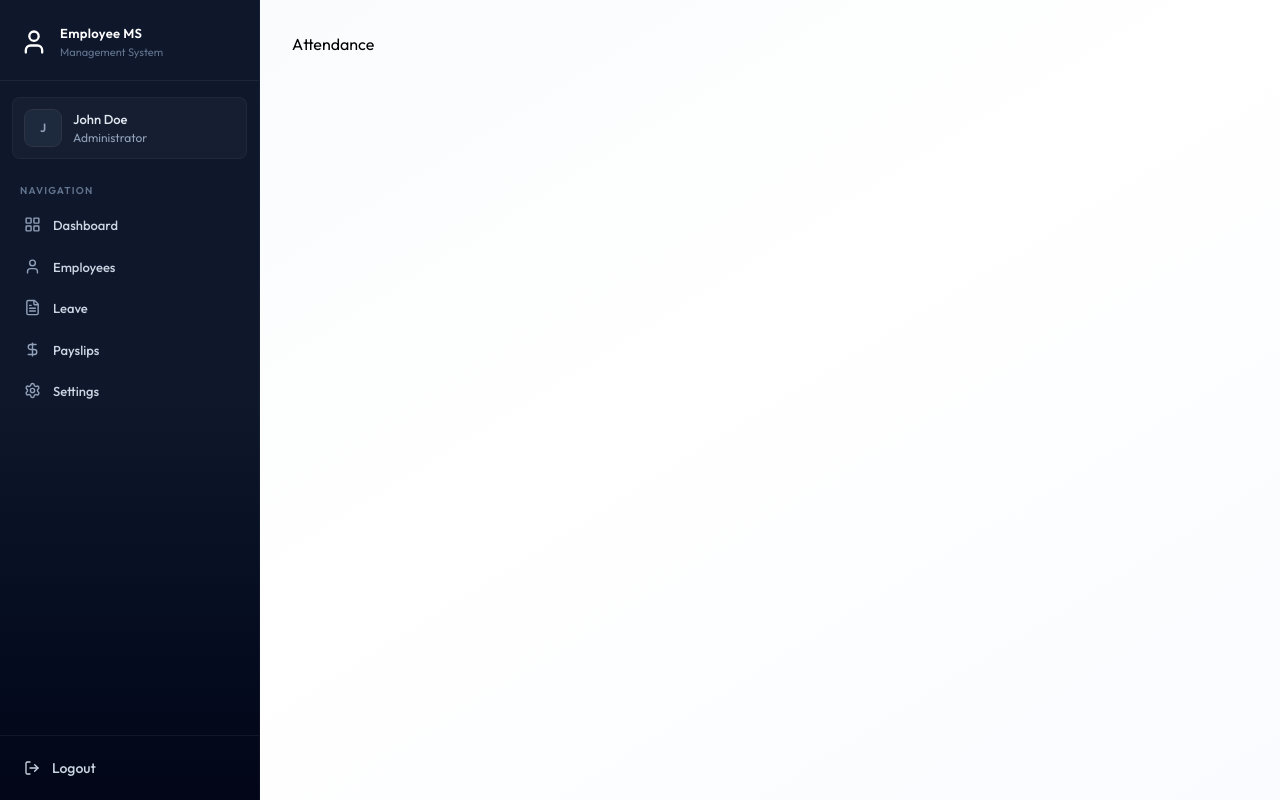
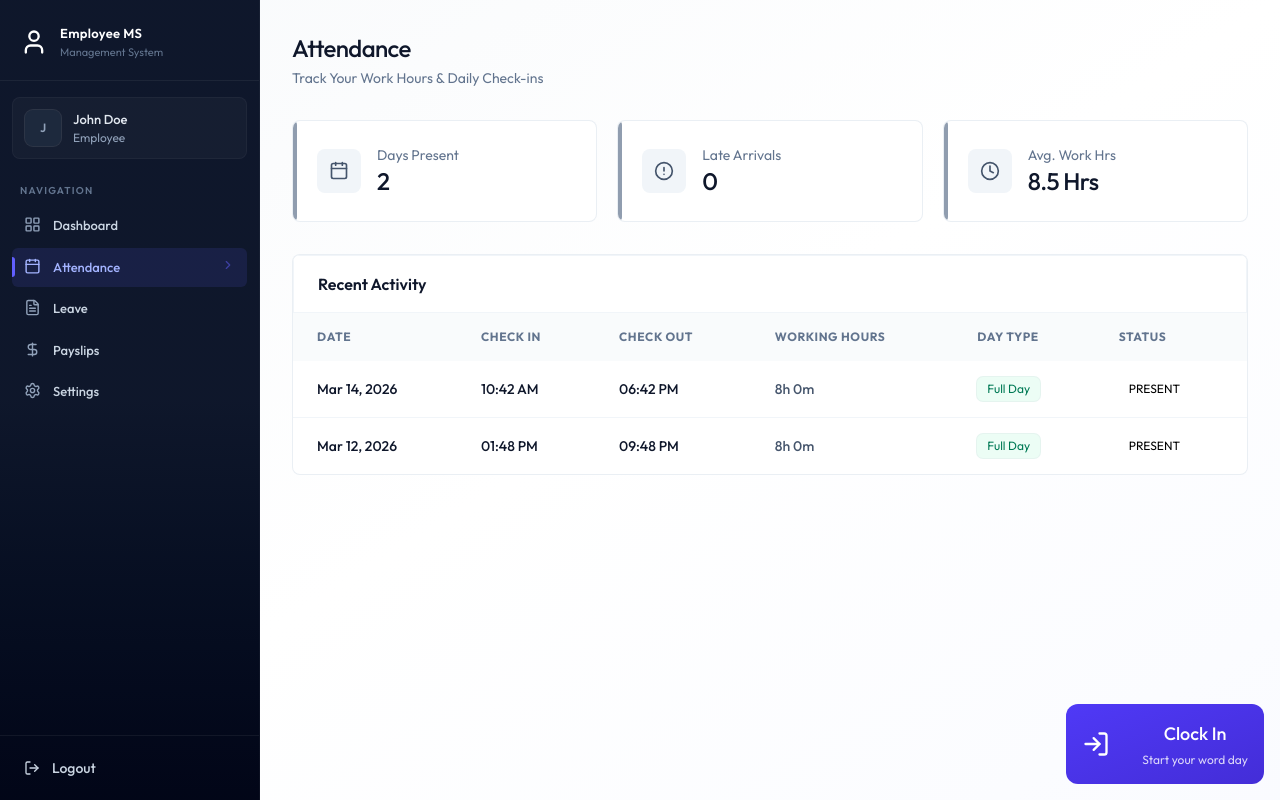
Before and after one commit to Nrzndngl/FullStack-EMS, a React (Vite) app in the folder client/: page /attendance in a window 1280 px wide. Built offline with nearby package versions, Linux system fonts and the light colour scheme.

Commit message:
feat: initialize client application with responsive Sidebar, Attendance page, and employee management modules

```diff
--- a/client/package.json
+++ b/client/package.json
@@ -11,6 +11,7 @@
   },
   "dependencies": {
     "@tailwindcss/vite": "^4.3.3",
+    "date-fns": "^4.4.0",
     "lucide-react": "^1.31.0",
     "react": "^19.2.8",
     "react-dom": "^19.2.8",
--- a/client/src/components/Sidebar.jsx
+++ b/client/src/components/Sidebar.jsx
@@ -17,7 +17,7 @@
         setMobileOpen(false)
     }, [pathname])
 
-    const role = "ADMIN" || "EMPLOYEE";
+    const role = "" || "EMPLOYEE";
     const navItems = [
         { name: "Dashboard", href: "/dashboard", icon: LayoutGridIcon },
         role === "ADMIN" ?
--- /dev/null
+++ b/client/src/components/attendance/AttendanceHistory.jsx
@@ -0,0 +1,83 @@
+import { getDayTypeDisplay, getWorkingHoursDisplay } from "../../assets/assets"
+import { format } from "date-fns"
+
+
+const AttendanceHistory = ({ history }) => {
+    return (
+        <div className="card overflow-hidden">
+            <div className="px-6 py-4 border border-b border-slate-100">
+                <h3 className="font-semibold text-slate-900">
+                    Recent Activity
+                </h3>
+            </div>
+            <div className="overflow-x-auto">
+                <table className="table-modern">
+                    <thead>
+                        <tr>
+                            <th className="px-6 py-4">Date</th>
+                            <th className="px-6 py-4">Check In</th>
+                            <th className="px-6 py-4">Check Out</th>
+                            <th className="px-6 py-4">Working Hours</th>
+                            <th className="px-6 py-4">Day Type</th>
+                            <th className="px-6 py-4">Status</th>
+                        </tr>
+                    </thead>
+                    <tbody>
+                        {history.length === 0 ? (
+                            <tr>
+                                <td colSpan={6} className="text-center py-12 text-slate-400">
+                                    No Records Found
+                                </td>
+                            </tr>
+                        ) : (
+                            history.map((record) => {
+                                const dayType = getDayTypeDisplay(record)
+                                return (
+                                    <tr key={record._id || record.id}>
+                                        <td className="px-6 py-4 font-medium text-slate-900">
+                                            {format(new Date(record.date), "MMM dd, yyyy")}
+                                        </td>
+
+                                        <td className="px-6 py-4 font-medium text-slate-900">
+                                            {record.checkIn ? format(new Date(record.checkIn), "hh:mm a") : "-"}
+                                        </td>
+
+                                        <td className="px-6 py-4 font-medium text-slate-900">
+                                            {record.checkOut ? format(new Date(record.checkOut), "hh:mm a") : "-"}
+                                        </td>
+
+                                        <td className="px-6 py-4 font-medium text-slate-600">
+                                            {getWorkingHoursDisplay(record)}
+                                        </td>
+
+                                        <td className="px-6 py-4">
+                                            {dayType.label !== "-" ?
+                                                <span className={`badge ${dayType.className}`}>{dayType.label}</span> : "-"
+                                            }
+                                        </td>
+
+                                        <td className="px-6 py-4">
+                                            <span className={`badge ${record.status === "PRESENT" ? "badge-sucess" : record.status === "LATE" ? "badge-warning" : "badge-danger"}`}>
+                                                {record.status}
+                                            </span>
+                                        </td>
+
+
+
+
+                                    </tr>
+
+                                )
+                            }
+                            )
+                        )}
+                    </tbody>
+                </table>
+            </div>
+
+        </div>
+
+    )
+}
+
+export default AttendanceHistory
--- /dev/null
+++ b/client/src/components/attendance/AttendanceStats.jsx
@@ -0,0 +1,36 @@
+import { ClockIcon, AlertCircleIcon, CalendarIcon } from "lucide-react"
+
+const AttendanceStats = ({ history }) => {
+    const totalPresent = history.filter((h) => h.status === "PRESENT" | h.status === "LATE").length;
+
+    const totalLate = history.filter((h) => h.status === "LATE").length;
+
+    const stats = [
+        { label: "Days Present", value: totalPresent, icon: CalendarIcon },
+        { label: "Late Arrivals", value: totalLate, icon: AlertCircleIcon },
+        { label: "Avg. Work Hrs", value: "8.5 Hrs", icon: ClockIcon },
+    ]
+    return (
+        <div className="grid grid-cols-1 sm:grid-cols-3 gap-4 sm:gap-5 mb-8">
+            {stats.map((s) => (
+                <div key={s.label} className="card card-hover p-5 sm:p-6 flex items-center gap-4 relative overflow-hidden group">
+                    <div className="absolute left-0 top-0 bottom-0 w-1 rounded-r-full bg-slate-500/70 group-hover:bg-indigo-500/70" />
+                    <div className="p-3 bg-slate-100 rounded-lg group-hover:bg-indigo-50 transition-colors duration-200">
+                        <s.icon className="w-5 h-5 text-slate-600 group-hover:text-indigo-600 transition-colors duration-200" />
+                    </div>
+                    <div>
+                        <p className="text-sm text-slate-500">
+                            {s.label}
+                        </p>
+                        <p className="text-2xl font-medium text-slate-900 tracking-tight">
+                            {s.value}
+                        </p>
+                    </div>
+                </div>
+            ))
+            }
+        </div>
+    )
+}
+
+export default AttendanceStats
--- /dev/null
+++ b/client/src/components/attendance/CheckInButton.jsx
@@ -0,0 +1,50 @@
+import { useState } from "react";
+import { LogInIcon, LogOutIcon, Loader2Icon } from "lucide-react"
+
+const CheckInButton = ({ todayRecord, onAction }) => {
+    const [loading, steLoading] = useState(false)
+
+    const handleAttendance = async () => {
+        steLoading(true)
+        setTimeout(() => {
+            steLoading(false)
+            onAction()
+
+        }, 1000)
+    }
+
+    if (todayRecord?.checkOut) {
+        return (
+            <div className="flex flex-col items-center justify-center p-8 bg-slate-50 rounded-2xl border border-slate-200">
+                <h3 className="text-lg font-bold text-slate-900">
+                    Work Day Completed
+                </h3>
+                <p className="mt-1 text-sm text-slate-500">
+                    Great Job! See You Tommorow.
+                </p>
+            </div>
+        )
+    }
+
+    const isCheckedIn = !!todayRecord?.isCheckedIn;
+    return (
+        <div className="absolute bottom-4 right-4 flex flex-col z-1">
+            <button onClick={handleAttendance} disabled={loading} className={`w-full max-w-xs flex justify-between items-center gap-8 p-4 rounded-xl bg-linear-to-br text-white ${isCheckedIn ? "from-slate-700 to-slate-900" : "from-indigo-600 to-indigo-700"}`}>
+                {loading ? <Loader2Icon className="animate-spin size-7" /> : isCheckedIn ?
+                    <LogOutIcon className="size-7" /> : <LogInIcon className="size-7" />
+                }
+                <div className="relative flex flex-col items-center text-center">
+                    <h2 className="text-lg font-medium mb-1">
+                        {loading ? "Processing..." : isCheckedIn ? "Clock Out" : "Clock In"}
+                    </h2>
+                    <p className="text-xs opacity-80">
+                        {isCheckedIn ? "Click to end your Shift" : "Start your word day"}
+                    </p>
+                </div>
+            </button>
+
+        </div>
+    )
+
+}
+export default CheckInButton
--- a/client/src/pages/Attendance.jsx
+++ b/client/src/pages/Attendance.jsx
@@ -1,8 +1,60 @@
+import { useCallback, useEffect, useState } from "react"
+import { dummyAttendanceData } from "../assets/assets"
+import Loading from "../components/Loading"
+import CheckInButton from "../components/attendance/CheckInButton"
+import AttendanceStats from "../components/attendance/AttendanceStats"
+import AttendanceHistory from "../components/attendance/AttendanceHistory"
 
 
 const Attendance = () => {
+  const [history, setHistory] = useState([])
+  const [loading, setLoading] = useState(true)
+  const [isDeleted, setIsDeleted] = useState(false)
+
+  const fetchData = useCallback(async () => {
+    setHistory(dummyAttendanceData)
+    setTimeout(() => {
+      setLoading(false)
+    }, 1000)
+  }, [])
+
+  useEffect(() => {
+    fetchData()
+  }, [fetchData])
+
+  if (loading) return <Loading />
+
+  const today = new Date()
+  today.setHours(0, 0, 0, 0)
+  const todayRecord = history.find((r) => new Date(r.Date).toDateString() === today.toDateString())
+
   return (
-    <div>Attendance</div>
+    <div className="animate-fade-in">
+      <div className="page-header">
+        <h1 className="page-title">
+          Attendance
+        </h1>
+        <p className="page-subtitle">
+          Track Your Work Hours & Daily Check-ins
+        </p>
+      </div>
+
+      {isDeleted ? (
+        <div className="mb-8 p-6 bg-rose-50 border border-rose-200 rounded-2xl text-center">
+          <p className="text-rose-700">
+            You Can no longer clock in or out because your employee records have been marked as deleted.
+          </p>
+        </div>
+      ) : (
+        <div className="mb-8">
+          <CheckInButton todayRecord={todayRecord} onAction={fetchData} />
+        </div>
+      )}
+
+      <AttendanceStats history={history} />
+      <AttendanceHistory history={history} />
+
+    </div>
   )
 }
 
--- a/client/src/pages/Employees.jsx
+++ b/client/src/pages/Employees.jsx
@@ -18,11 +18,11 @@
     setTimeout(() => {
       setLoading(false)
     }, 1000)
-  }, [])
+  }, [selectedDept])
 
   useEffect(() => {
     fetchEmployees();
-  }, [])
+  }, [fetchEmployees])
 
   const filtered = employees.filter((emp) => (`${emp.firstName} ${emp.lastName} ${emp.position}`.toLowerCase().includes(search.toLowerCase())))
 
```
Also changed, not shown: 1 other file (tests, documents, lock files or other folders).
